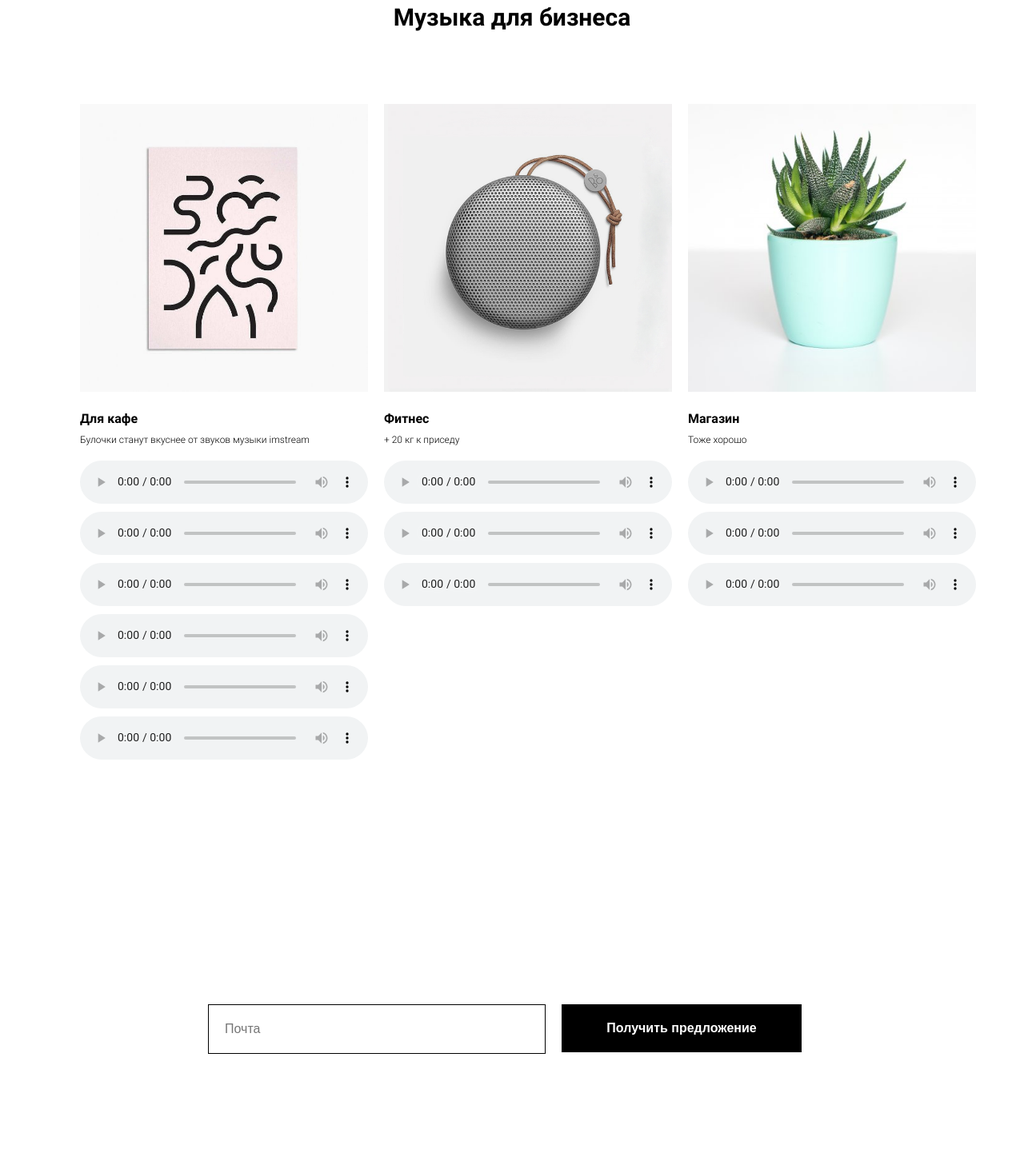
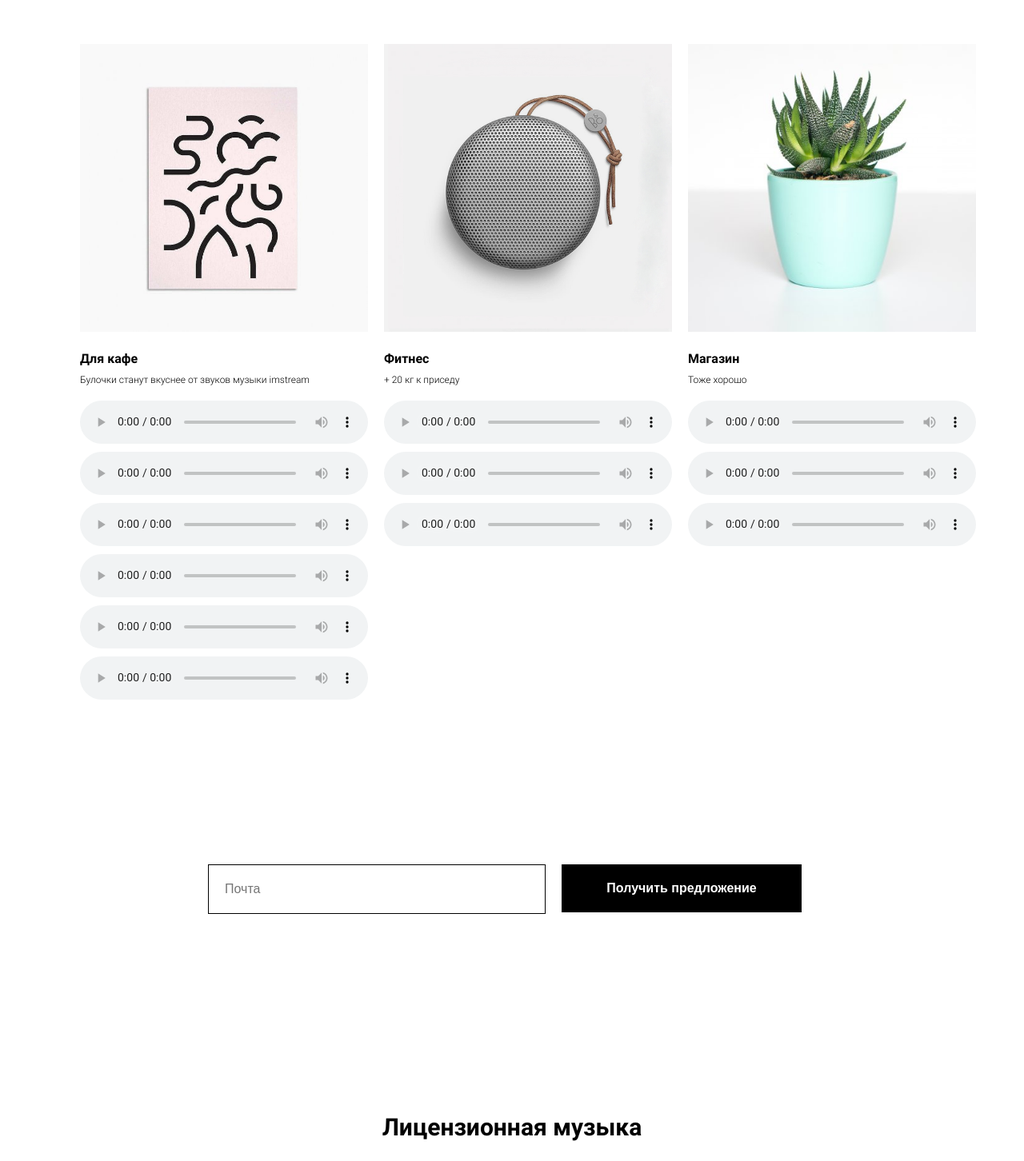
Before and after one commit to visneviySecret/imstream-spa, a React (Create React App) app: page / in a window 1280 px wide. Shown: the part 280-1732 px from the top of the page at 80% size. Built offline with nearby package versions, Linux system fonts and the light colour scheme.

Commit message:
fix playing audio

```diff
--- a/src/App.js
+++ b/src/App.js
@@ -5,6 +5,7 @@ import Registration from './components/reg_component';
 import AboutUs from './components/about_us';
 
 function App() {
+
   return (
     <div className="App">
       <div className="wrapper">
--- a/src/components/about_us/index.js
+++ b/src/components/about_us/index.js
@@ -6,7 +6,7 @@ export default function AboutUs() {
         <div className='about-us'>
             <div className="about-us__header">
                 <div className='about-us__header__title'>
-                    Почему мы такие классные
+                    Лицензионная музыка
                 </div>
                 <div className='about-us__header__sub-title'>
                     We work hard every day to make life of our clients better and happier
@@ -18,7 +18,7 @@ export default function AboutUs() {
 
                     <div className="list__body">
                         <div className="list__title">
-                            Абсолютно легально
+                            Правовая защита
                         </div>
                         <div className="list__about">
                             We are a leading firm in providing quality and value to our customers. Each member of our team has at least 5 years of legal experience.
@@ -31,7 +31,7 @@ export default function AboutUs() {
 
                     <div className="list__body">
                         <div className="list__title">
-                            Отличная музыка
+                            Без отчислений в РАО и ВИОС
                         </div>
                         <div className="list__about">
                             Our managers are always ready to answer your questions. You can call us at the weekends and at night. You can also visit our office for a personal consultation.
--- a/src/components/music_component/index.js
+++ b/src/components/music_component/index.js
@@ -2,7 +2,6 @@ import React from 'react';
 import MusicCard from './music_card/model'
 
 function Music() {
-
     const data = [
         {
             id: 1,
@@ -10,12 +9,12 @@ function Music() {
             about: 'Булочки станут вкуснее от звуков музыки imstream',
             img: require('../../images/cafe_img.jpg'),
             src: [
-                'https://storage.yandexcloud.net/imstream/Lounge.mp3',
-                'https://storage.yandexcloud.net/imstream/imstream%20pop.mp3',
-                'https://storage.yandexcloud.net/imstream/Chill.mp3',
-                'https://storage.yandexcloud.net/imstream/Jazz.mp3',
-                'https://storage.yandexcloud.net/imstream/Italiano.mp3',
-                'https://storage.yandexcloud.net/imstream/Classical.mp3'
+                { id: 1, url: 'https://storage.yandexcloud.net/imstream/Lounge.mp3' },
+                { id: 2, url: 'https://storage.yandexcloud.net/imstream/imstream%20pop.mp3' },
+                { id: 3, url: 'https://storage.yandexcloud.net/imstream/Chill.mp3' },
+                { id: 4, url: 'https://storage.yandexcloud.net/imstream/Jazz.mp3' },
+                { id: 5, url: 'https://storage.yandexcloud.net/imstream/Italiano.mp3' },
+                { id: 6, url: 'https://storage.yandexcloud.net/imstream/Classical.mp3' }
             ]
         },
         {
@@ -24,9 +23,9 @@ function Music() {
             about: '+ 20 кг к приседу',
             img: require('../../images/fitness_img.jpg'),
             src: [
-                'https://storage.yandexcloud.net/imstream/stores_1.mp3',
-                'https://storage.yandexcloud.net/imstream/stores_2.mp3',
-                'https://storage.yandexcloud.net/imstream/stores_3.mp3'
+                { id: 7, url: 'https://storage.yandexcloud.net/imstream/fitness_1.wav' },
+                { id: 8, url: 'https://storage.yandexcloud.net/imstream/fitness_2.wav' },
+                { id: 9, url: 'https://storage.yandexcloud.net/imstream/fitness_3.wav' },
             ]
         },
         {
@@ -35,31 +34,30 @@ function Music() {
             about: 'Тоже хорошо',
             img: require('../../images/shop_img.jpg'),
             src: [
-                'https://storage.yandexcloud.net/imstream/fitness_1.wav',
-                'https://storage.yandexcloud.net/imstream/fitness_2.wav',
-                'https://storage.yandexcloud.net/imstream/fitness_3.wav',
+                { id: 10, url: 'https://storage.yandexcloud.net/imstream/stores_1.mp3' },
+                { id: 11, url: 'https://storage.yandexcloud.net/imstream/stores_2.mp3' },
+                { id: 12, url: 'https://storage.yandexcloud.net/imstream/stores_3.mp3' }
+
             ]
         },
     ]
+    var nowplaying = null;
 
+    function pauseRunningAudio(id) {
+        var x = document.getElementById(nowplaying);
+        console.log(nowplaying)
+        if (nowplaying != null && nowplaying != id) {
+            x.pause();
+            x.load();
+        }
+        nowplaying = id;
+    }
     return (
-        <div>
-            {/* <div className="music__header">
-                <div className="music__header__title">
-                    <p>Наша музыка</p>
-                </div >
-                <div className="music__header__sub-title">
-                    <p>Лучшая музыка на районе</p>
-                </div>
-            </div> */}
-
-
-            <div className="card">
-                {
-                    data.map(item =>
-                        <MusicCard key={item.id} props={item} />)
-                }
-            </div>
+        <div className="card">
+            {
+                data.map(item =>
+                    <MusicCard key={item.id} props={item} pauseRunningAudio={pauseRunningAudio} />)
+            }
         </div>
     )
 }
--- a/src/components/music_component/music_card/model.js
+++ b/src/components/music_component/music_card/model.js
@@ -1,6 +1,6 @@
 import React from 'react'
 
-export default function MusicCard({ props }) {
+export default function MusicCard({ props, pauseRunningAudio }) {
 
     return (
         <div className='music-card'>
@@ -19,9 +19,12 @@ export default function MusicCard({ props }) {
                         return (
                             <li key={index}>
                                 <audio
+                                    id={`track${item.id}`}
+                                    onPlay={() => pauseRunningAudio(`track${item.id}`)}
                                     className='audio'
                                     controls
-                                    src={item}
+                                    preload='metadata'
+                                    src={item.url}
                                 ></audio>
                             </li>)
                     })}
--- a/src/components/reg_component/index.js
+++ b/src/components/reg_component/index.js
@@ -4,15 +4,13 @@ export default function Registration() {
 
 
     return (
-        <div>
-            <form className="form" action="https://formspree.io/f/mqknoeer" method="POST">
-                <div >
-                    <input className="form__input" type="email" name="email" placeholder="Почта" required />
-                </div>
-                <div>
-                    <button className="form__submit-button" type="submit">Получить предложение</button>
-                </div>
-            </form>
-        </div>
+        <form className="reg-component" action="https://formspree.io/f/mqknoeer" method="POST">
+            <div >
+                <input className="reg-component__input" type="email" name="email" placeholder="Почта" required />
+            </div>
+            <div>
+                <button className="reg-component__submit-button" type="submit">Получить предложение</button>
+            </div>
+        </form>
     )
 }
--- a/src/styles/styles.css
+++ b/src/styles/styles.css
@@ -33,34 +33,17 @@ input {
 .header__title {
     max-width: 420px;
     margin: 0 auto;
-    margin-top: 135px;
+    margin-top: 60px;
     margin-bottom: 90px;
     font-size: 30px;
     font-weight: 600;
     text-align: center;
 }
 
-/* .music__header {
-    max-width: 420px;
-    margin: 0 auto;
-    margin-top: 135px;
-    text-align: center;
-    margin-bottom: 90px;
-}
-.music__header__title {
-    font-size: 30px;
-    font-weight: 600;
-}
-.music__header__sub-title {
-    font-size: 20px;
-    line-height: 1.4;
-    font-weight: 300;
-} */
-
 .card {
     width: min(910px, 90%);
     margin: 0 auto;
-    margin-bottom: 200px;
+    margin-bottom: 100px;
     display: grid;
     row-gap: 60px;
 }
@@ -99,11 +82,11 @@ input {
     display: block;
     width: 100%;
 }
-.form {
+.reg-component {
     margin: 0 auto;
     padding: 90px 0;
 }
-.form__input {
+.reg-component__input {
     color: #000000;
     border: 1px solid #000000;
     height: 60px;
@@ -113,7 +96,7 @@ input {
     line-height: 1.33;
     margin-bottom: 10px;
 }
-.form__submit-button {
+.reg-component__submit-button {
     background-color: #000000;
     color: #fff;
     border: 1px solid #000000;
@@ -190,15 +173,15 @@ input {
     }
 }
 @media screen and (min-width: 640px) {
-    .form {
+    .reg-component {
     display: flex;
     gap: 20px;
     max-width: 620px;
     }
-    .form__input {
+    .reg-component__input {
         width: 260px;
     }
-    .form__submit-button {
+    .reg-component__submit-button {
         width: 300px;
     }
     }
@@ -218,10 +201,10 @@ input {
         width: 360px;
         height: 360px;
     }
-    .form {
+    .reg-component {
     max-width: 760px;
     }
-    .form__input {
+    .reg-component__input {
     width: 400px;
     }
 }
```
